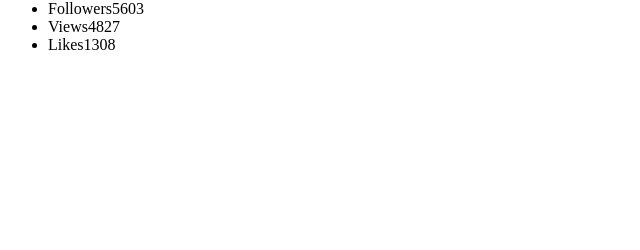
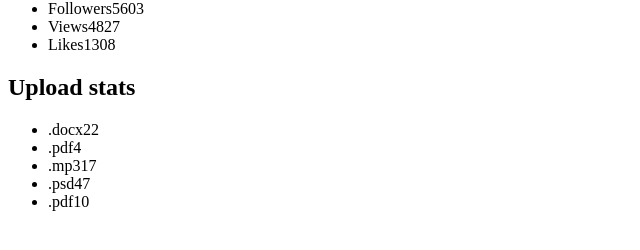
Before and after one commit to Anatolii-med/goit-react-hw-01-components, a React (Create React App) app: page / in a window 1280 px wide. Shown: the part 430-680 px from the top of the page, without its empty margins (0-640 px from the left). Built offline with nearby package versions, Linux system fonts and the light colour scheme.

Commit message:
2 render

```diff
--- a/src/App.js
+++ b/src/App.js
@@ -1,8 +1,12 @@
 import Profile from "./Components/Profile/profile";
 import user from "./Data/user.json";
 
+import Statistics from "./Components/Statistics/Statistics";
+import data from "./Data/data.json";
+
 function App() {
   return (
+    <div>
       <Profile
         username={user.username}
         tag={user.tag}
@@ -10,6 +14,9 @@ function App() {
         avatar={user.avatar}
         stats={user.stats}
       />
+
+      <Statistics title="Upload stats" stats={data} />
+    </div>
   );
 }
 
--- /dev/null
+++ b/src/Components/Statistics/StatData.jsx
@@ -0,0 +1,16 @@
+const StatData = ({ stats }) => {
+	return (
+		<>
+			<ul>
+				{stats.map((stat) => (
+					<li key={stat.id}>
+						<span>{stat.label}</span>
+						<span>{stat.percentage}</span>
+					</li>
+				))}
+			</ul>
+		</>
+	);
+};
+
+export default StatData;
--- /dev/null
+++ b/src/Components/Statistics/StatTitle.jsx
@@ -0,0 +1,5 @@
+const StatTitle = ({ title }) => {
+	return <>{title ? <h2>Upload stats</h2> : ""}</>;
+};
+
+export default StatTitle;
--- /dev/null
+++ b/src/Components/Statistics/Statistics.jsx
@@ -0,0 +1,13 @@
+import StatTitle from "./StatTitle";
+import StatData from "./StatData";
+
+const Statistics = ({ title, stats }) => {
+	return (
+		<div>
+			<StatTitle title={title} />
+			<StatData stats={stats} />
+		</div>
+	);
+};
+
+export default Statistics;
--- /dev/null
+++ b/src/Data/data.json
@@ -0,0 +1,7 @@
+[
+	{ "id": "id-1", "label": ".docx", "percentage": 22 },
+	{ "id": "id-2", "label": ".pdf", "percentage": 4 },
+	{ "id": "id-3", "label": ".mp3", "percentage": 17 },
+	{ "id": "id-4", "label": ".psd", "percentage": 47 },
+	{ "id": "id-5", "label": ".pdf", "percentage": 10 }
+]
```
Also changed, not shown: 1 other file (tests, documents, lock files or other folders). Lines whose indentation alone changed are shown as unchanged.
